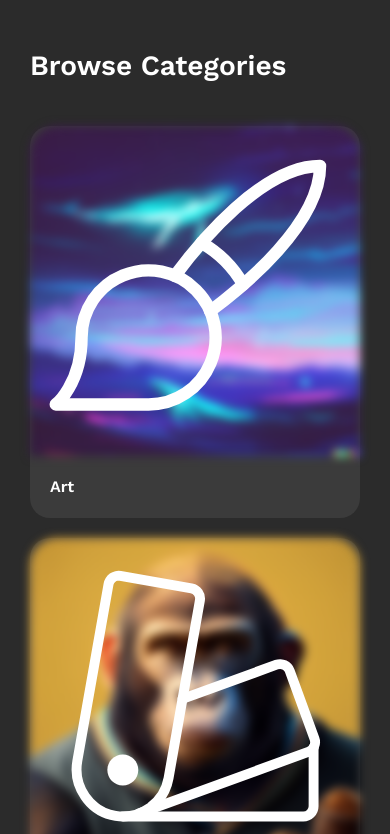
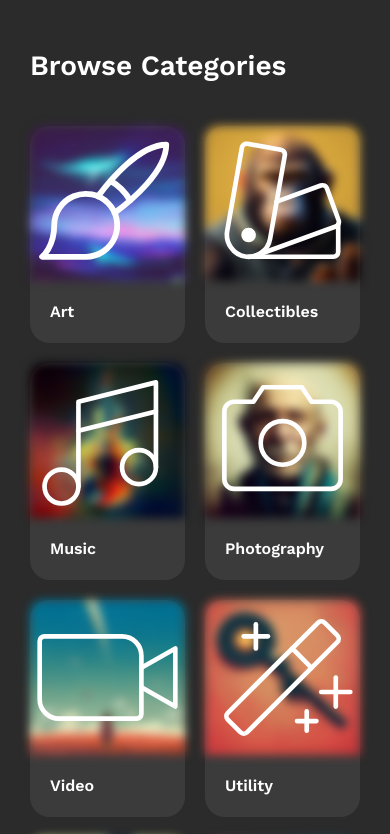
Before and after one commit to devendra-alt/nft-marketplace, a plain HTML site: page index.html in a window 390 px wide. Shown: the part 2500-3334 px from the top of the page. Drawn offline with nearby package versions, Linux system fonts and the light colour scheme.

Commit message:
Update category position for mobile screen

```diff
--- a/style.css
+++ b/style.css
@@ -310,8 +310,7 @@ header {
 
 .category-items {
   display: grid;
-  grid-template-columns: auto;
-  flex-wrap: wrap;
+  grid-template-columns: 1fr 1fr;
   gap: 2rem;
 }
 
```
